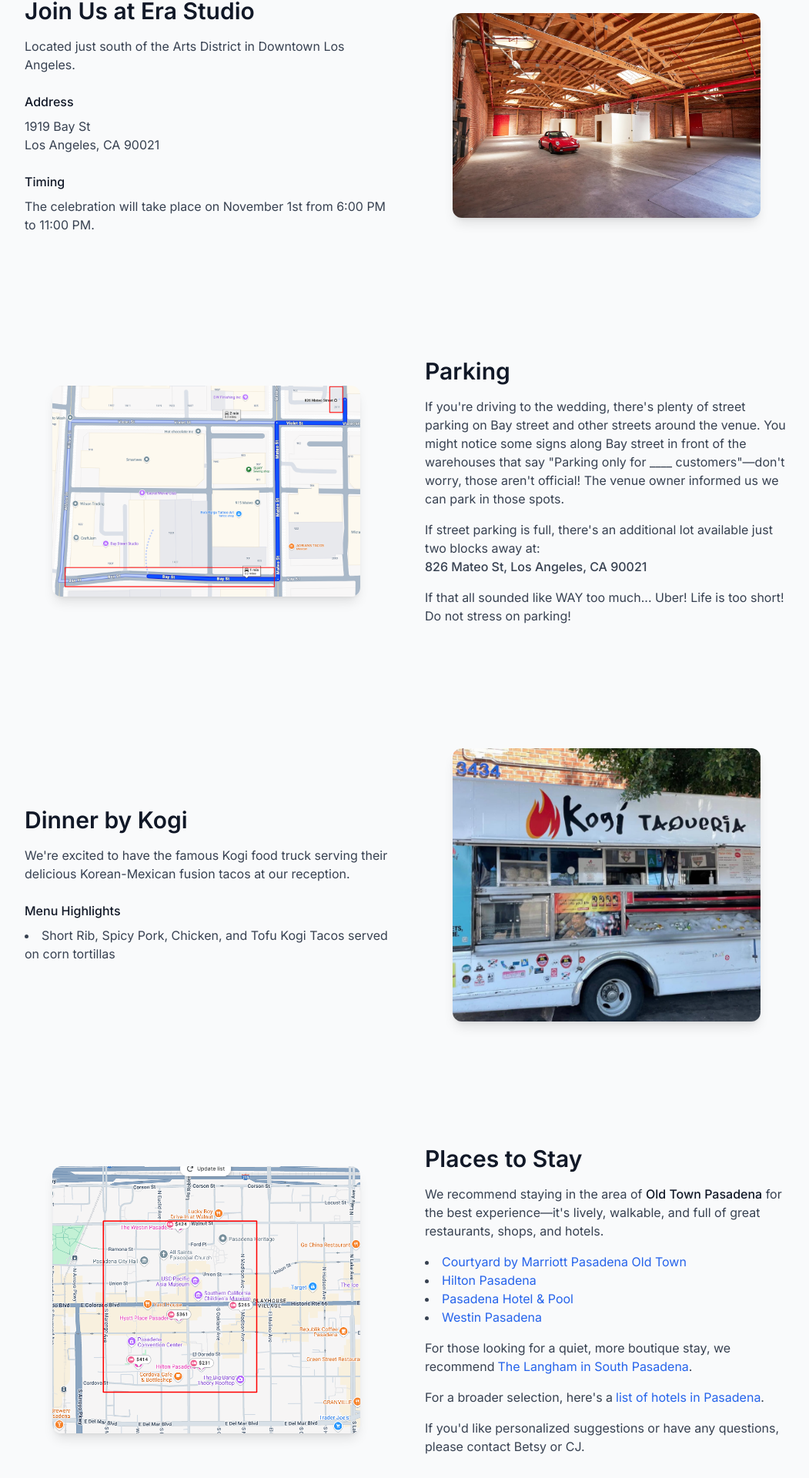
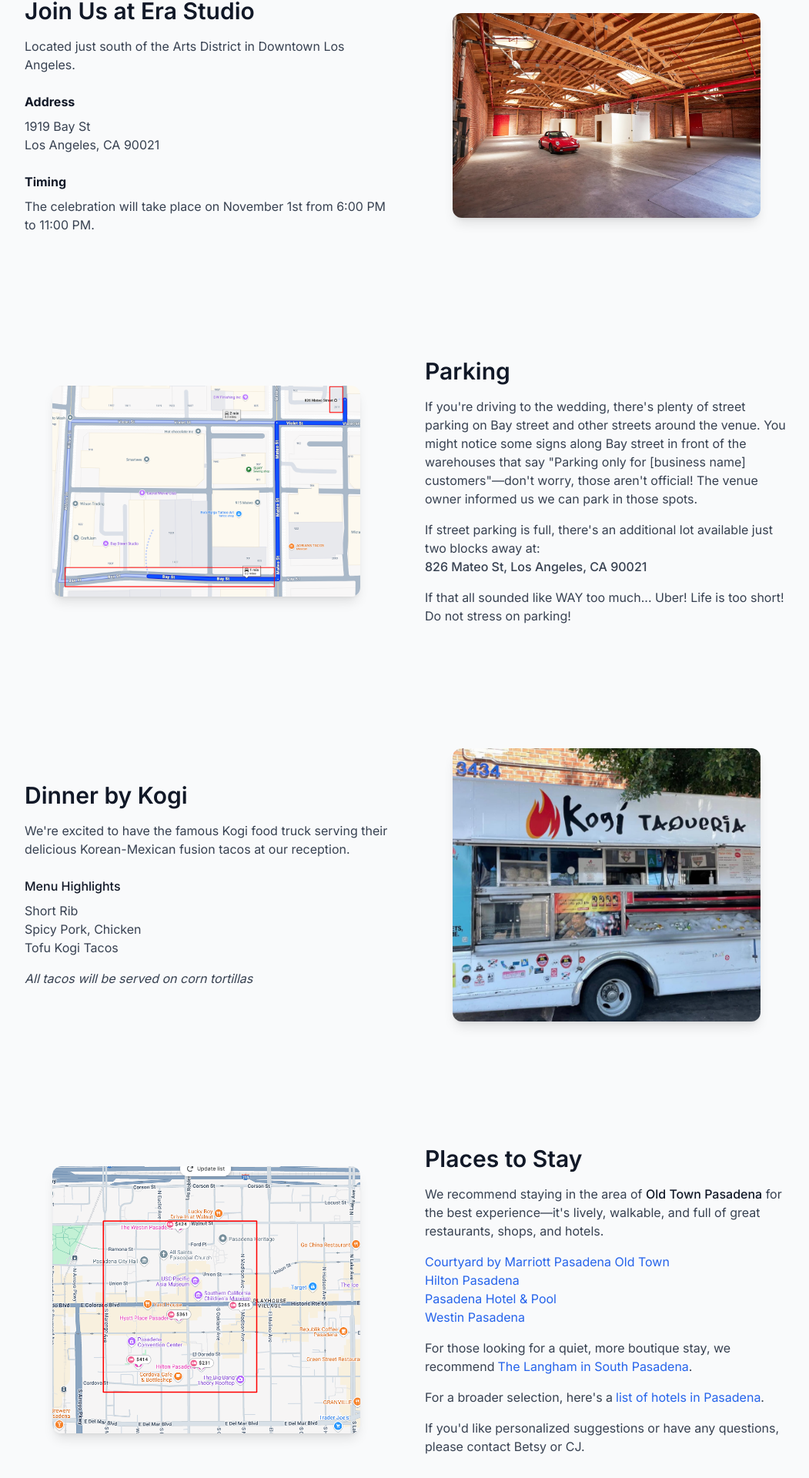
Before and after one commit to CEEJ222/wedding-website, a Next.js app: page /details in a window 1280 px wide. Shown: the part 500-2420 px from the top of the page at 77% size, without its empty margins (112-1163 px from the left). Built offline with nearby package versions, Linux system fonts and the light colour scheme; a web font is replaced by a local one.

Commit message:
subpage edits

```diff
--- a/src/app/details/page.tsx
+++ b/src/app/details/page.tsx
@@ -26,20 +26,20 @@
         <div className="space-y-40">
           {/* Section 1: Venue Info (Text left, Image right) */}
           <div className="flex flex-col md:flex-row items-center gap-12">
-            <div className="flex-1">
+            <div className="flex-1 md:text-left text-center">
               <h2 className="text-3xl font-semibold mb-4 text-gray-900">Join Us at Era Studio</h2>
               <p className="text-gray-700 mb-6">
                 Located just south of the Arts District in Downtown Los Angeles.
               </p>
               <div>
-                <h3 className="font-medium mb-2 text-gray-900">Address</h3>
+                <h3 className="font-bold mb-2 text-gray-900">Address</h3>
                 <p className="text-gray-700">
                   1919 Bay St<br />
                   Los Angeles, CA 90021
                 </p>
               </div>
               <div className="mt-6">
-                <h3 className="font-medium mb-2 text-gray-900">Timing</h3>
+                <h3 className="font-bold mb-2 text-gray-900">Timing</h3>
                 <p className="text-gray-700">
                   The celebration will take place on November 1st from 6:00 PM to 11:00 PM.
                 </p>
@@ -57,11 +57,11 @@
           </div>
           {/* Section 2: Parking (Image left, Text right) */}
           <div className="flex flex-col md:flex-row-reverse items-center gap-12">
-            <div className="flex-1">
+            <div className="flex-1 md:text-left text-center">
               <h2 className="text-3xl font-semibold mb-4 text-gray-900">Parking</h2>
               <p className="text-gray-700 mb-4">
                 If you're driving to the wedding, there's plenty of street parking on Bay street and other streets around the venue.
-                You might notice some signs along Bay street in front of the warehouses that say "Parking only for ____ customers"—don't worry,
+                You might notice some signs along Bay street in front of the warehouses that say "Parking only for [business name] customers"—don't worry,
                 those aren't official! The venue owner informed us we can park in those spots.
               </p>
               <p className="text-gray-700">
@@ -84,7 +84,7 @@
           </div>
           {/* Section 3: Dinner (Text left, Image right) */}
           <div className="flex flex-col md:flex-row items-center gap-12">
-            <div className="flex-1">
+            <div className="flex-1 md:text-left text-center">
               <h2 className="text-3xl font-semibold mb-4 text-gray-900">Dinner by Kogi</h2>
               <p className="text-gray-700 mb-6">
                 We're excited to have the famous Kogi food truck serving their
@@ -92,8 +92,11 @@
               </p>
               <div>
                 <h3 className="font-medium mb-2 text-gray-900">Menu Highlights</h3>
-                <ul className="text-gray-700 list-disc list-inside">
-                  <li>Short Rib, Spicy Pork, Chicken, and Tofu Kogi Tacos served on corn tortillas</li>
+                <ul className="text-gray-700 list-inside">
+                  <li>Short Rib</li>
+                  <li>Spicy Pork, Chicken</li>
+                  <li>Tofu Kogi Tacos</li>
+                    <p className="text-gray-700 font-style: italic mt-4">All tacos will be served on corn tortillas</p>
                 </ul>
               </div>
             </div>
@@ -109,12 +112,12 @@
           </div>
           {/* Section 4: Places to Stay (Text left, Image right) */}
           <div className="flex flex-col md:flex-row-reverse items-center gap-12">
-            <div className="flex-1">
+            <div className="flex-1 md:text-left text-center">
               <h2 className="text-3xl font-semibold mb-4 text-gray-900">Places to Stay</h2>
               <p className="text-gray-700 mb-4">
                 We recommend staying in the area of <span className="font-medium text-gray-900">Old Town Pasadena</span> for the best experience—it's lively, walkable, and full of great restaurants, shops, and hotels.
               </p>
-              <ul className="list-disc list-inside text-gray-700 mb-4">
+              <ul className="list-inside text-gray-700 mb-4">
               <li>
                   <a
                     href="https://www.marriott.com/en-us/hotels/laxot-courtyard-los-angeles-pasadena-old-town/overview/?scid=f2ae0541-1279-4f24-b197-a979c79310b0"
--- a/src/app/page.tsx
+++ b/src/app/page.tsx
@@ -110,16 +110,6 @@
                 DETAILS
               </motion.button>
             </Link>
-            <Link href="/details">
-              <motion.button
-                className="px-6 py-2 mt-4 text-sm text-yellow-300 border border-yellow-300 rounded-md \
-                          hover:bg-yellow-300 hover:text-black transition-colors duration-300"
-                whileHover={{ scale: 1.05 }}
-                whileTap={{ scale: 0.95 }}
-              >
-                RSVP
-              </motion.button>
-            </Link>
             </div>
           </div>
         </motion.div>
--- a/src/components/Navigation.tsx
+++ b/src/components/Navigation.tsx
@@ -24,7 +24,7 @@
   const [isOpen, setIsOpen] = useState(false);
 
   return (
-    <nav className={`fixed w-full z-50 ${isHomePage ? 'bg-transparent' : 'bg-white/80 backdrop-blur-sm'}`}>
+    <nav className={`fixed w-full z-50 ${isHomePage ? 'bg-transparent' : 'bg-gray-50/80 backdrop-blur-sm'}`}>
       <div className="max-w-7xl mx-auto px-4 sm:px-6 lg:px-8">
         <div className="flex items-center h-16">
           {/* Logo/Home Link */}
@@ -102,7 +102,7 @@
 
       {/* Mobile menu */}
       <div className={`md:hidden ${isOpen ? 'block' : 'hidden'}`}>
-        <div className="px-2 pt-2 pb-3 space-y-1 bg-black/80 backdrop-blur-sm">
+        <div className="px-2 pt-2 pb-3 space-y-1 bg-white/50">
           {navItems.map((item) => {
             const isActive = pathname === item.path;
             if (item.external) {
@@ -112,7 +112,7 @@
                   href={item.path}
                   target="_blank"
                   rel="noopener noreferrer"
-                  className="block px-3 py-2 text-yellow-300"
+                  className="block px-3 py-2 text-gray-900"
                   onClick={() => setIsOpen(false)}
                 >
                   {item.name}
@@ -123,8 +123,8 @@
               <Link
                 key={item.path}
                 href={item.path}
-                className={`block px-3 py-2 text-yellow-300 ${
-                  isActive ? 'bg-gray-800' : ''
+                className={`block px-3 py-2 text-gray-900 ${
+                  isActive ? 'bg-gray-200' : ''
                 }`}
                 onClick={() => setIsOpen(false)}
               >
```
